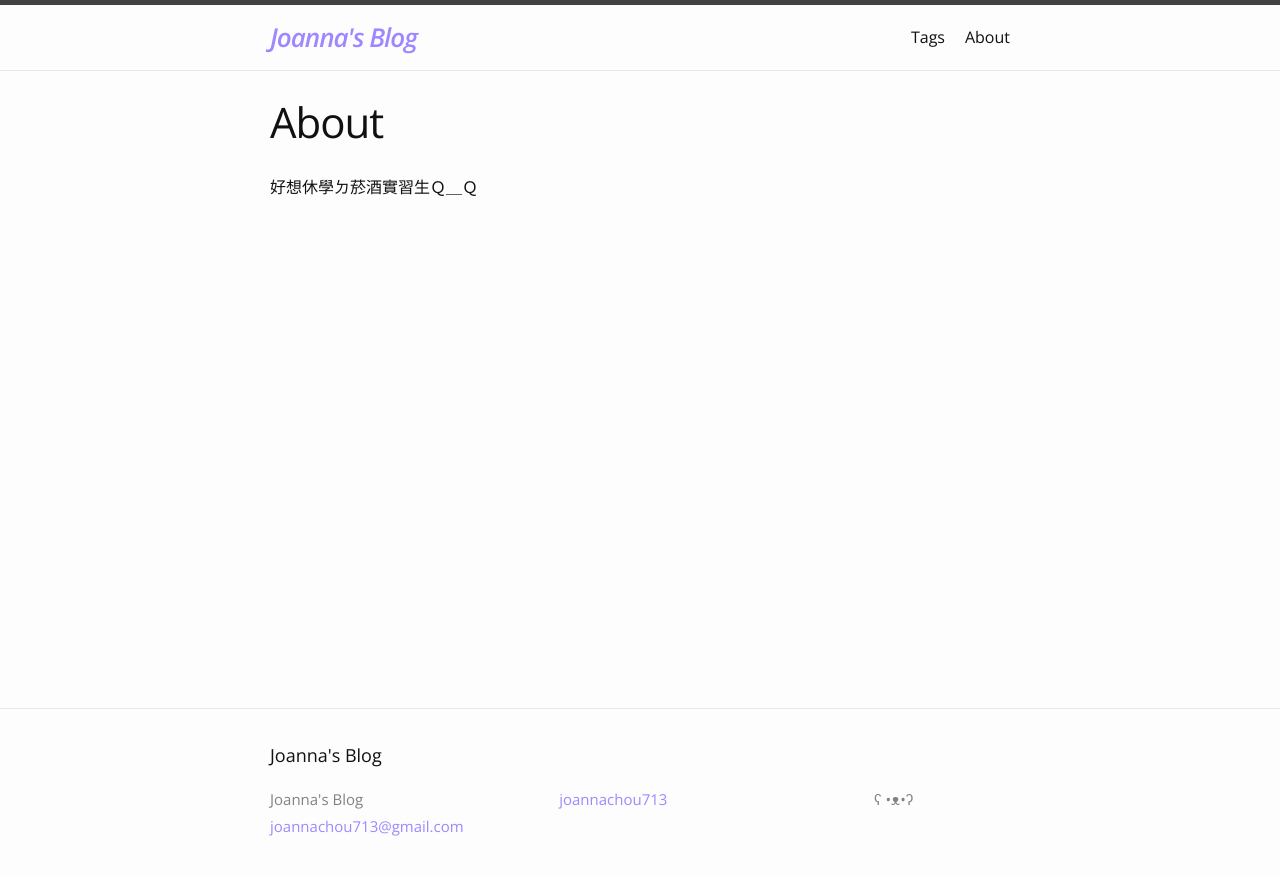
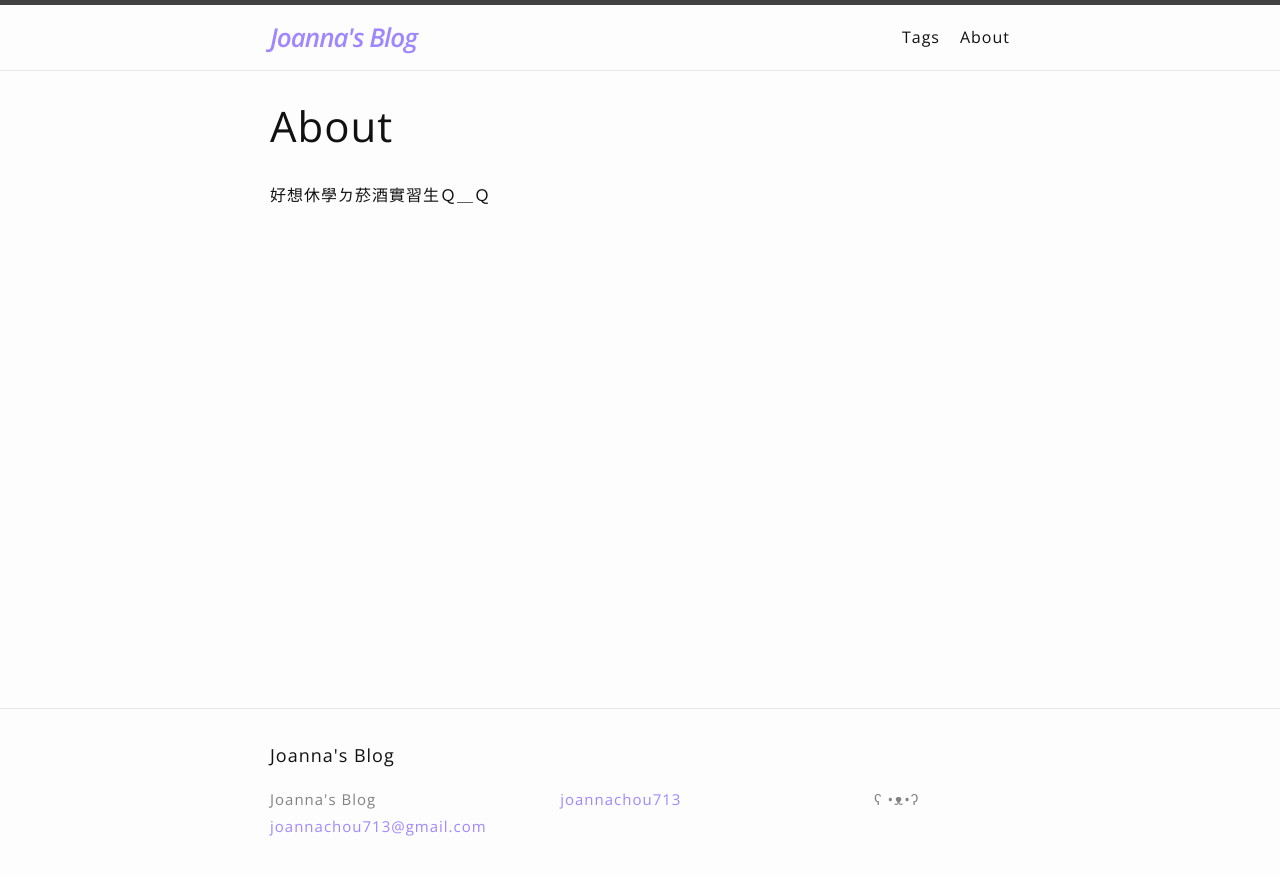
Before and after one commit to jqlynchien713/jqlynchien713.github.io, a Jekyll site: the page built from about.md, in a window 1280 px wide. Shown: the top 875 px of the page. Built offline with Jekyll 4.4.1, drawn with Linux system fonts in a browser that asks for light colours.

Commit message:
Fix letter spacing

```diff
--- a/_sass/minima/_layout.scss
+++ b/_sass/minima/_layout.scss
@@ -226,8 +226,8 @@
 
 .post-title {
   @include relative-font-size(2.625);
-  letter-spacing: -1px;
-  line-height: 1;
+  letter-spacing: 1px;
+  line-height: 1.2;
 
   @include media-query($on-laptop) {
     @include relative-font-size(2.25);
--- a/assets/main.scss
+++ b/assets/main.scss
@@ -15,6 +15,10 @@ $code-bg: #E1F5F5;
 $tag-bg: #E1E5FF;
 $tag-color: #707280;
 $link-color: #46CFC5;
+
+body{
+  letter-spacing: 1px;
+}
 
 .rss-subscribe > a, a.u-email, span.username{
   color: $brand-color;
```
